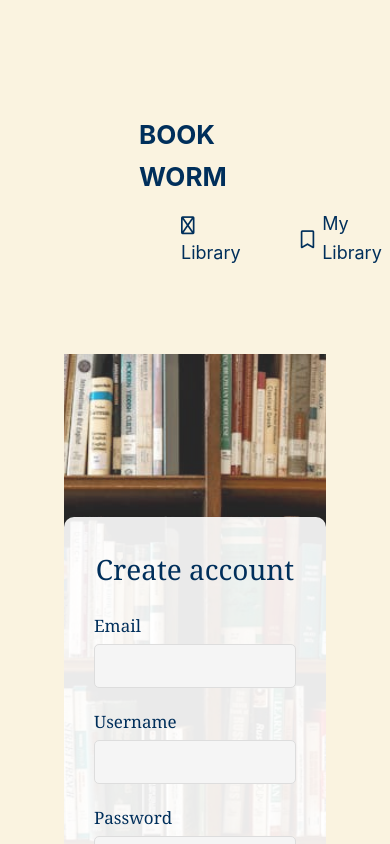
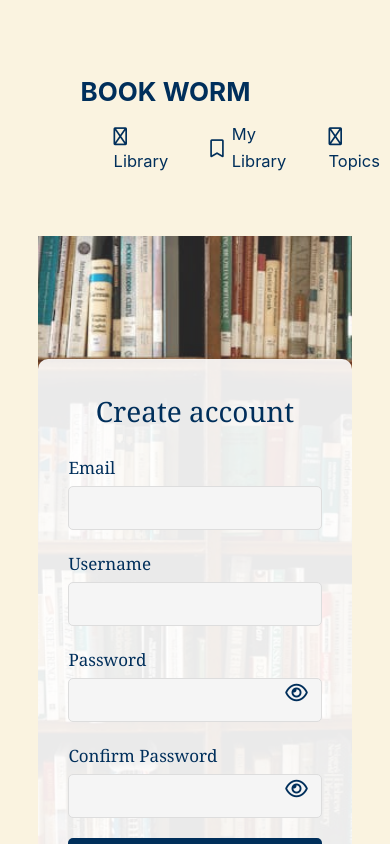
Before and after one commit to MykhailoKikabidze/Bookworm, a Vue app in the folder web_page/book_worm/: page /login in a window 390 px wide. Built offline with nearby package versions, Linux system fonts and the light colour scheme; the HTML template or start-up script is replaced by a standard one.

Commit message:
Bug fixes

```diff
--- a/web_page/book_worm/src/components/FirstPage.vue
+++ b/web_page/book_worm/src/components/FirstPage.vue
@@ -1,4 +1,5 @@
 <template>
+  <br>
   <div class="title">
     Genres
   </div>
@@ -101,6 +102,7 @@
       </router-link>
     </div>
   </div>
+  <br>
   <div class="title">
     POPULAR CLASSICS
   </div>
@@ -142,13 +144,24 @@
 .classical-image-container {
   padding: 20px;
   text-align: center;
+  overflow-x: auto; /* Włącz przewijanie w poziomie */
+  white-space: nowrap; /* Zapobiega łamaniu linii w poziomie */
 }
 
 .classical-image-row {
-  display: flex;
-  justify-content: center; /* Center images horizontally */
+  display: inline-flex; /* Zamiast flex, używamy inline-flex, by umożliwić przewijanie poziome */
+  justify-content: flex-start; /* Wyrównanie obrazków po lewej stronie */
   gap: 15px;
-  flex-wrap: wrap; /* Allow wrapping for smaller screens */
+}
+
+.classical-image-wrapper {
+  position: relative;
+  width: 250px;  /* Można dostosować szerokość obrazków */
+  height: 350px; /* Można dostosować wysokość obrazków */
+  overflow: hidden;
+  border-radius: 15px;
+  transition: transform 0.3s ease, box-shadow 0.3s ease;
+  flex-shrink: 0; /* Zapobiega skurczeniu się obrazków */
 }
 
 .image-container {
@@ -165,10 +178,11 @@
   justify-items: center; /* Center images within grid cells */
 }
 
-.classical-image-wrapper {
-  width: 250px;  /* Larger size for classical images */
-  height: 350px; /* Larger height for classical images */
-  flex: 0 0 auto;
+
+
+.classical-image-wrapper:hover {
+  transform: scale(1.1); /* Slightly enlarge the image */
+  box-shadow: 0 4px 20px rgba(0, 0, 0, 0.2); /* Add shadow on hover */
 }
 
 .image-wrapper {
@@ -182,20 +196,26 @@
 
 .title {
   text-align: center;
-  font-size: 50px; /* Lekko większa czcionka dla lepszej widoczności */
-  font-family: 'Lora', serif; /* Elegancka czcionka szeryfowa */
-  font-weight: 700; /* Gruby font dla większej widoczności */
-  color: #303031b9; /* Ciepły złoty kolor */
+  font-size: 50px; /* Font size for better visibility */
+  font-family: 'Lora', serif; /* Elegant serif font */
+  font-weight: 700; /* Bold font for stronger visibility */
+  color: #fff; /* White text color */
 
-  margin-top: 15px; /* Mniejszy margines górny */
-  margin-bottom: 15px; /* Mniejszy margines dolny */
-  letter-spacing: 3px; /* Szersze odstępy między literami */
-  text-transform: uppercase; /* Duże litery dla mocniejszego efektu */
+  margin-top: 30px; /* Increased top margin for better spacing */
+  margin-bottom: 30px; /* Increased bottom margin for better spacing */
+  letter-spacing: 4px; /* Slightly wider letter spacing for elegance */
+  text-transform: uppercase; /* Uppercase letters for stronger effect */
 
+  position: relative;
+  width: 100%; /* Full width of the screen */
+  height: 50px; /* Height of the line */
+  padding: 0; /* Remove additional padding */
+  background-color: #8d6e631c; /* Set opacity to 0.5 */
+  color: #8d6e63; /* White text color */
+  border-radius: 0; /* No border radius for a straighter appearance */
+  margin: 0 auto; /* Center the element horizontally */
+  box-shadow: none; /* No shadow for a cleaner line */
 }
-
-
-
 
 
 .classical-image {
--- a/web_page/book_worm/src/components/Login.vue
+++ b/web_page/book_worm/src/components/Login.vue
@@ -1,12 +1,12 @@
-
 <template>
   <div class="login-container">
 
-    <div v-if="showToast" class="toast"> <!--if there be wrong email or password it will show message about it-->
+    <div v-if="showToast" class="toast">
       {{ errorMessage }}
     </div>
 
-    <div class="overlay"></div> <!-- Warstwa półprzezroczysta nad obrazem tła -->
+    <div class="overlay"></div> <!-- Semi-transparent overlay -->
+
     <div :class="['form-container', { 'login-failed': loginFailed }]">
       <h1>Create account</h1>
       <form @submit.prevent="postData">
@@ -21,23 +21,47 @@
           />
           <span v-if="!isEmailValid && email.length > 0" class="error-message">Please enter a valid email.</span>
         </div>
+
         <div class="input-group">
           <label for="username">Username</label>
           <input type="text" id="username" v-model="username" required />
         </div>
+
         <div class="input-group">
           <label for="password">Password</label>
           <input
-            type="password"
+            :type="passwordVisible ? 'text' : 'password'"
             id="password"
             v-model="password"
             :class="{ 'input-error': !isPasswordValid && password.length > 0 }"
             required
           />
           <span v-if="!isPasswordValid && password.length > 0" class="error-message">Password must be at least 8 characters.</span>
+          <span @click="togglePasswordVisibility" class="eye-icon">
+            <i :class="passwordVisible ? 'fas fa-eye-slash' : 'fas fa-eye'"></i>
+          </span>
         </div>
-        <button @click="postData" type="submit" :disabled="!isEmailValid || !isPasswordValid">Create</button>
+
+        <div class="input-group">
+          <label for="confirm-password">Confirm Password</label>
+          <input
+            :type="confirmPasswordVisible ? 'text' : 'password'"
+            id="confirm-password"
+            v-model="confirmPassword"
+            :class="{ 'input-error': confirmPassword && confirmPassword !== password }"
+            required
+          />
+          <span v-if="confirmPassword && confirmPassword !== password" class="error-message">Passwords do not match.</span>
+          <span @click="toggleConfirmPasswordVisibility" class="eye-icon">
+            <i :class="confirmPasswordVisible ? 'fas fa-eye-slash' : 'fas fa-eye'"></i>
+          </span>
+        </div>
+
+        <button @click="postData" type="submit" :disabled="!isEmailValid || !isPasswordValid || confirmPassword !== password">
+          Create
+        </button>
       </form>
+
       <p class="signin-link">
         Already have an account? <router-link to="/sign_in">Sign in</router-link>
       </p>
@@ -54,6 +78,7 @@ export default {
     return {
       username: '',
       password: '',
+      confirmPassword: '',
       email: '',
       responseData: null,
       link_backend: "https://4fd3-94-254-173-8.ngrok-free.app",
@@ -61,52 +86,28 @@ export default {
       errorMessage: "",
       token: "",
       sps: "",
-      showToast: false
+      showToast: false,
+      passwordVisible: false,
+      confirmPasswordVisible: false,
     };
   },
   computed: {
-    // Validate email using validator.js
     isEmailValid() {
       return validator.isEmail(this.email);
     },
-    // Validate password with minimum length of 8
     isPasswordValid() {
       return validator.isLength(this.password, { min: 8 });
     }
   },
   methods: {
-    async getToken() {
-  const params = new URLSearchParams();
-  params.append("username", this.email);
-  params.append("password", this.password);
-
-  const response = await fetch(this.link_backend + "/token", {
-    method: 'POST',
-    headers: {
-      'Content-Type': 'application/x-www-form-urlencoded',
-      "ngrok-skip-browser-warning": "anyValue"
+    togglePasswordVisibility() {
+      this.passwordVisible = !this.passwordVisible;
     },
-    body: params
-  });
-
-  if (response.ok) {
-    const data = await response.json();
-    this.token = data.access_token;
-    localStorage.setItem('authToken', this.token);  // Store token in localStorage
-
-    // Redirect to home page on successful login
-    this.$router.push('/');  // or any other route you prefer after login
-  } else {
-    const data = await response.json();
-    this.token = data.detail;
-    this.errorMessage = "Failed to retrieve token. Please try again.";
-    this.showToast = true;
-    setTimeout(() => { this.showToast = false; }, 3000);
-  }
-},
+    toggleConfirmPasswordVisibility() {
+      this.confirmPasswordVisible = !this.confirmPasswordVisible;
+    },
     async postData() {
-      // Prevent sending if fields are invalid (shouldn't happen due to button disable)
-      if (!this.isEmailValid || !this.isPasswordValid) {
+      if (!this.isEmailValid || !this.isPasswordValid || this.confirmPassword !== this.password) {
         this.errorMessage = "Please correct your email or password.";
         this.showToast = true;
         setTimeout(() => { this.showToast = false; }, 3000);
@@ -131,7 +132,6 @@ export default {
         });
 
         if (response.ok) {
-          // If account creation succeeds, call getToken to retrieve the token
           await this.getToken();
         } else {
           const data = await response.json();
@@ -149,13 +149,40 @@ export default {
         this.showToast = true;
         setTimeout(() => { this.showToast = false; }, 3000);
       }
+    },
+    async getToken() {
+      const params = new URLSearchParams();
+      params.append("username", this.email);
+      params.append("password", this.password);
+
+      const response = await fetch(this.link_backend + "/token", {
+        method: 'POST',
+        headers: {
+          'Content-Type': 'application/x-www-form-urlencoded',
+          "ngrok-skip-browser-warning": "anyValue"
+        },
+        body: params
+      });
+
+      if (response.ok) {
+        const data = await response.json();
+        this.token = data.access_token;
+        localStorage.setItem('authToken', this.token);
+
+        this.$router.push('/');
+      } else {
+        const data = await response.json();
+        this.token = data.detail;
+        this.errorMessage = "Failed to retrieve token. Please try again.";
+        this.showToast = true;
+        setTimeout(() => { this.showToast = false; }, 3000);
+      }
     }
   }
 };
 </script>
 
 <style scoped>
-
 .toast {
   position: fixed;
   top: 20px;
@@ -170,12 +197,10 @@ export default {
   font-weight: bold;
 }
 
-/* Red border for invalid inputs */
 .input-error {
   border: 2px solid red;
 }
 
-/* Error message styling */
 .error-message {
   color: red;
   font-size: 12px;
@@ -191,7 +216,7 @@ export default {
   align-items: center;
   justify-content: center;
   height: 100vh;
-  background-image: url('./pictures/book.jpeg'); /* Obraz tła */
+  background-image: url('./pictures/book.jpeg');
   background-size: cover;
   background-position: center;
   overflow: hidden;
@@ -203,14 +228,13 @@ export default {
   left: 0;
   width: 100%;
   height: 100%;
-  background-color: rgba(250, 250, 250, 0.15); /* Jaśniejszy kolor szary */
+  background-color: rgba(250, 250, 250, 0.15);
   z-index: 1;
 }
 
-/* Stylizacja formularza logowania */
 .form-container {
   position: relative;
-  z-index: 2; /* Ustawienie formularza nad tłem */
+  z-index: 2;
   background-color: rgba(255, 255, 255, 0.9);
   padding: 30px;
   border-radius: 10px;
@@ -256,7 +280,7 @@ button {
   padding: 10px;
   border: none;
   border-radius: 5px;
-  background-color: #002f5b; /* Original button color */
+  background-color: #002f5b;
   color: white;
   font-size: 18px;
   font-family: 'Georgia', serif;
@@ -265,21 +289,29 @@ button {
 }
 
 button:hover {
-  background-color: #004080; /* Darker navy blue on hover */
+  background-color: #004080;
+}
+
+.eye-icon {
+  position: absolute;
+  right: 14px;
+  top: 33px;
+  cursor: pointer;
+  font-size: 18px;
+  color: #002f5b;
+}
+
+.eye-icon i {
+  font-size: 20px;
 }
 
 .signin-link {
-  margin-top: 15px;
-  font-size: 14px;
+  margin-top: 20px;
+  font-size: 15px;
 }
 
 .signin-link a {
   color: #002f5b;
-  text-decoration: none;
   font-weight: bold;
 }
-
-.signin-link a:hover {
-  color:#004080;
-}
 </style>
--- a/web_page/book_worm/src/components/Menu.vue
+++ b/web_page/book_worm/src/components/Menu.vue
@@ -123,6 +123,8 @@ export default {
   padding: 0;
   box-sizing: border-box;
 }
+
+
 
 html, body {
   width: 100%;
@@ -359,6 +361,7 @@ section.banner {
 
 .search-bar input {
   width: 300px;
+  height: 40px;
   padding: 10px;
   border: 2px solid #ccc;
   border-radius: 20px;
@@ -377,6 +380,84 @@ section.banner {
 .search-bar button:hover {
   background-color: #335f8d;
 }
+/* Font size scaling for the entire page */
+html {
+  font-size: 100%;
+}
+
+@media (max-width: 1200px) {
+  html {
+    font-size: 90%;
+  }
+}
+
+@media (max-width: 992px) {
+  html {
+    font-size: 80%;
+  }
+}
+
+@media (max-width: 768px) {
+  html {
+    font-size: 70%;
+  }
+}
+
+@media (max-width: 576px) {
+  html {
+    font-size: 60%;
+  }
+}
+
+/* Navbar Styling */
+.navbar {
+  display: flex;
+  justify-content: space-between;
+  align-items: center;
+  padding: 10px 20px; /* Reduce padding for smaller screens */
+}
+
+.navbar nav {
+  display: flex;
+  gap: 0px; /* Reduce spacing between items */
+}
+
+.navbar nav a,
+.navbar .settings-button {
+  transition: font-size 0.3s ease, border-radius 0.3s ease; /* Add transition for border-radius */
+}
+
+/* Hover effect on navbar items */
+.navbar nav a:hover,
+.navbar .settings-button:hover {
+  border-radius: 15px; /* Increased border-radius for a more rounded effect */
+}
+
+@media (max-width: 992px) {
+  .navbar nav a:hover,
+  .navbar .settings-button:hover {
+    border-radius: 13px; /* Slightly smaller radius on medium screens */
+  }
+}
 
 
+@media (max-width: 768px) {
+  .navbar nav a,
+  .navbar .settings-button {
+    font-size: 1.2em; /* Further reduce font size on smaller screens */
+    padding: 7px 3px;
+    border-radius: 5px; /* Add border-radius to create rounded corners */
+  }
+}
+
+
+@media (max-width: 576px) {
+  .navbar nav a,
+  .navbar .settings-button {
+    font-size: 1.1em; /* Minimize font size for very small screens */
+    padding: 6px 6px;
+    border-radius: 2px;
+  }
+}
+
 </style>
--- a/web_page/book_worm/src/components/SignIn.vue
+++ b/web_page/book_worm/src/components/SignIn.vue
@@ -11,7 +11,17 @@
         </div>
         <div class="input-group">
           <label for="password">Password</label>
-          <input type="password" id="password" v-model="password" required />
+          <div class="password-wrapper">
+            <input
+              :type="passwordVisible ? 'text' : 'password'"
+              id="password"
+              v-model="password"
+              required
+            />
+            <span class="eye-icon" @click="togglePasswordVisibility">
+              <i :class="passwordVisible ? 'fas fa-eye-slash' : 'fas fa-eye'"></i>
+            </span>
+          </div>
         </div>
         <button type="submit">Sign in</button>
       </form>
@@ -29,6 +39,7 @@ export default {
     return {
       username: '',
       password: '',
+      passwordVisible: false, // Add password visibility toggle state
       link_backend: "https://4fd3-94-254-173-8.ngrok-free.app",
       moder: false,
       responseData: "",
@@ -90,11 +101,13 @@ export default {
       } catch (error) {
         console.error("Error during authorization:", error);
       }
+    },
+    togglePasswordVisibility() {
+      this.passwordVisible = !this.passwordVisible; // Toggle password visibility
     }
   }
 };
 </script>
-
 
 <style scoped>
 .login-container {
@@ -103,7 +116,7 @@ export default {
   align-items: center;
   justify-content: center;
   height: 100vh;
-  background-image: url('./pictures/book_log_in.jpg'); /* Obraz tła */
+  background-image: url('./pictures/book_log_in.jpg'); /* Background image */
   background-size: cover;
   background-position: center;
   overflow: hidden;
@@ -129,13 +142,13 @@ export default {
   left: 0;
   width: 100%;
   height: 100%;
-  background-color: rgba(250, 250, 250, 0.15); /* Jaśniejszy kolor szary */
+  background-color: rgba(250, 250, 250, 0.15); /* Lighter gray color */
   z-index: 1;
 }
 
 .form-container {
   position: relative;
-  z-index: 2; /* Ustawienie formularza nad tłem */
+  z-index: 2; /* Set form above background */
   background-color: rgba(255, 255, 255, 0.9);
   padding: 30px;
   border-radius: 10px;
@@ -175,6 +188,19 @@ input {
   color: #2f2f2f;
 }
 
+.password-wrapper {
+  position: relative;
+}
+
+.eye-icon {
+  position: absolute;
+  right: 14px;
+  top: 7px;
+  cursor: pointer;
+  font-size: 20px;
+  color: #002f5b;
+}
+
 button {
   width: 100%;
   padding: 10px;
```
